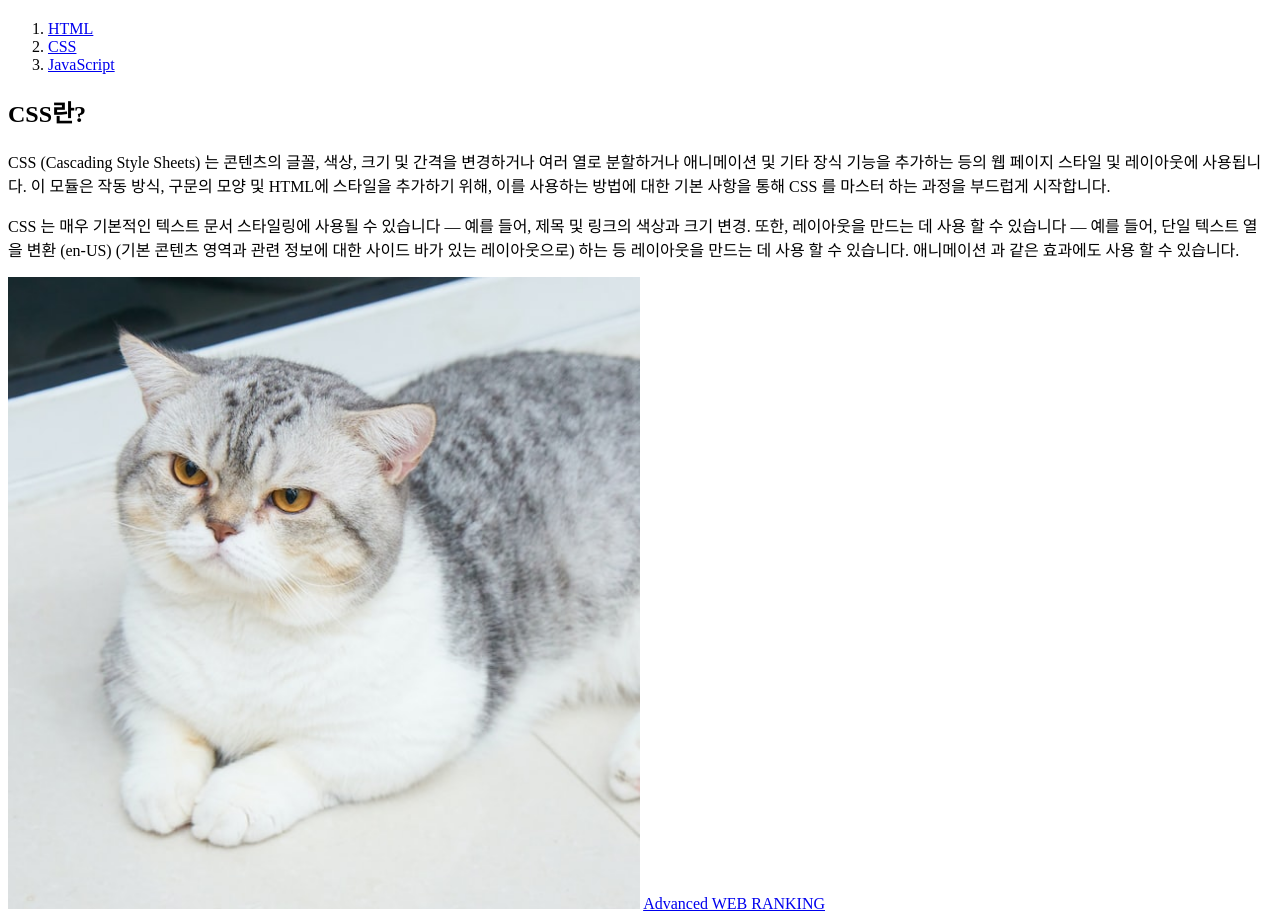
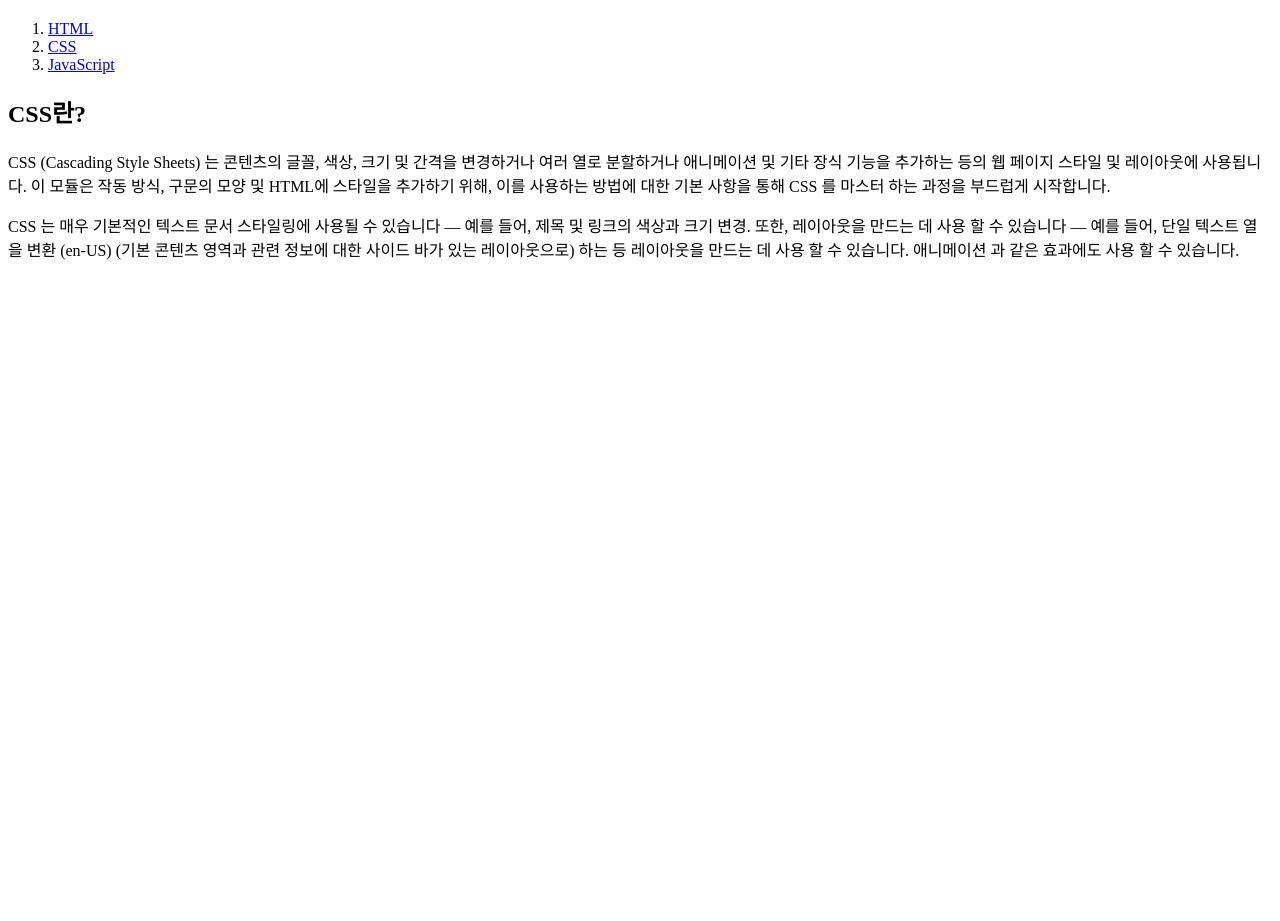
Before and after one commit to Claire-Ahn/My-First-Web-Site, a plain HTML site: page 2.html in a window 1280 px wide. Shown: the part 60-981 px from the top of the page. After the commit the page ends 800 px from the top, so only its background shows below. Drawn offline with Linux system fonts and the light colour scheme.

Commit message:
웹사이트 수정

```diff
--- a/2.html
+++ b/2.html
@@ -23,9 +23,5 @@
     CSS 는 매우 기본적인 텍스트 문서 스타일링에 사용될 수 있습니다 — 예를 들어, 제목 및 링크의 색상과 크기 변경. 또한, 레이아웃을 만드는 데 사용 할 수 있습니다 — 예를 들어, 단일 텍스트 열을 변환 (en-US) (기본 콘텐츠 영역과 관련 정보에 대한 사이드 바가 있는 레이아웃으로) 하는 등 레이아웃을 만드는 데 사용 할 수 있습니다. 애니메이션 과 같은 효과에도 사용 할 수 있습니다.
 </p>
 
-<img src="cat.jpg" width="50%">
-
-<a href="https://www.advancedwebranking.com/seo/html-study/">Advanced WEB RANKING</a>
-
 </body>
 </html>
```
Also changed, not shown: 3.html (+0 -2 lines).
